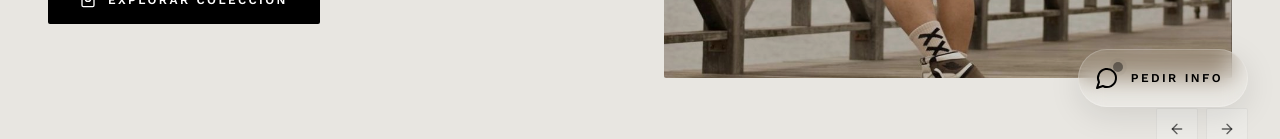
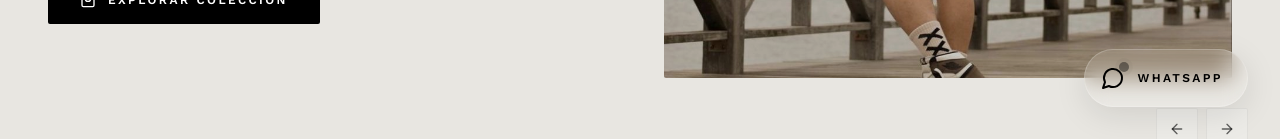
Before and after one commit to lushopbout-oficial/lushop-catalogo-web, a Next.js app in the folder lushop-web/: page / in a window 1280 px wide. Shown: the part 661-800 px from the top of the page. Built offline with nearby package versions, Linux system fonts and the light colour scheme; no server answers.

Commit message:
Update WhatsAppButton.jsx

```diff
--- a/lushop-web/src/components/WhatsAppButton.jsx
+++ b/lushop-web/src/components/WhatsAppButton.jsx
@@ -51,7 +51,7 @@ export default function WhatsAppButton() {
 
       {/* Texto del botón (Opcional, pero ayuda a la conversión) */}
       <span className="text-xs font-bold uppercase tracking-[0.2em] text-black">
-        Pedir Info
+        WhatsApp
       </span>
     </a>
   );
```
